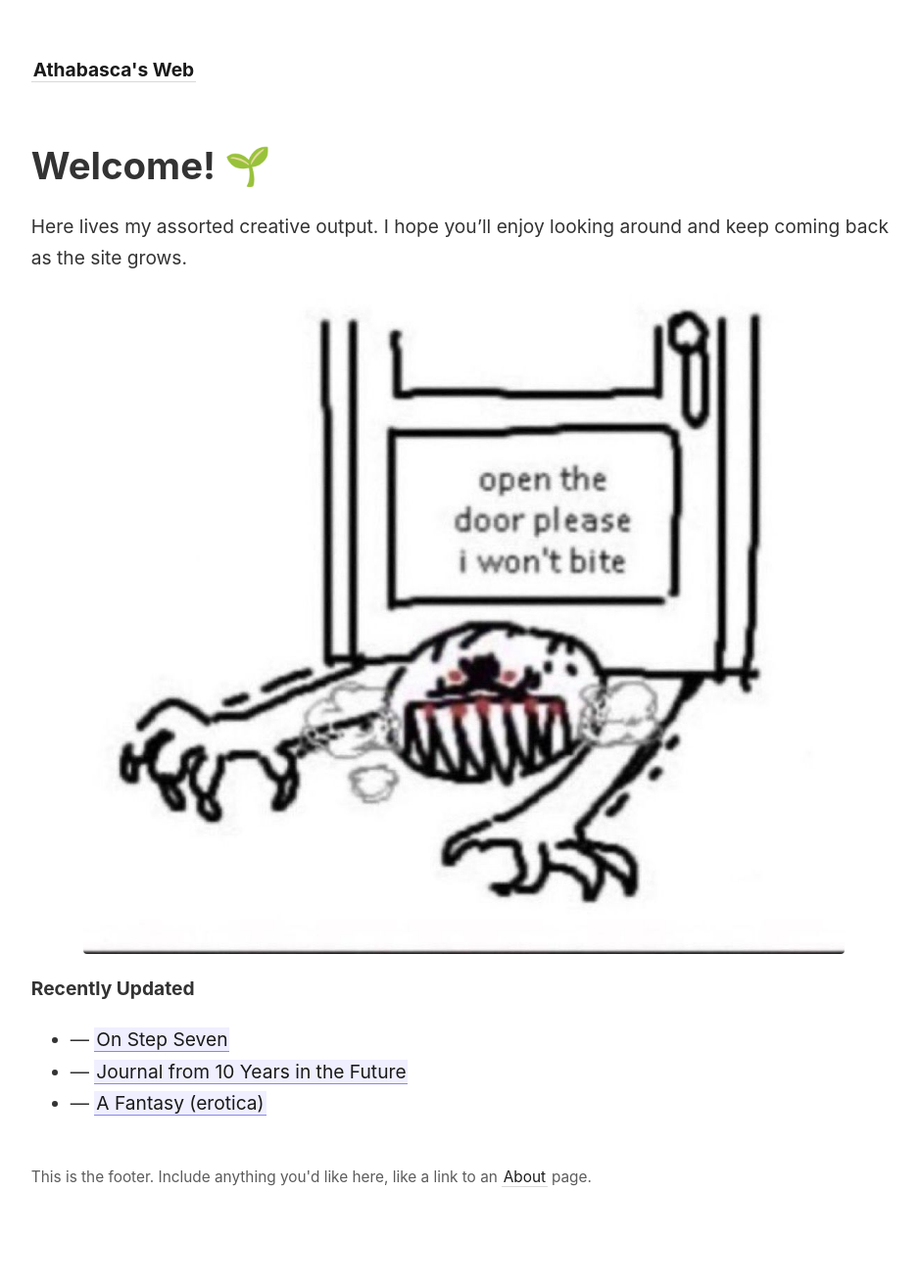
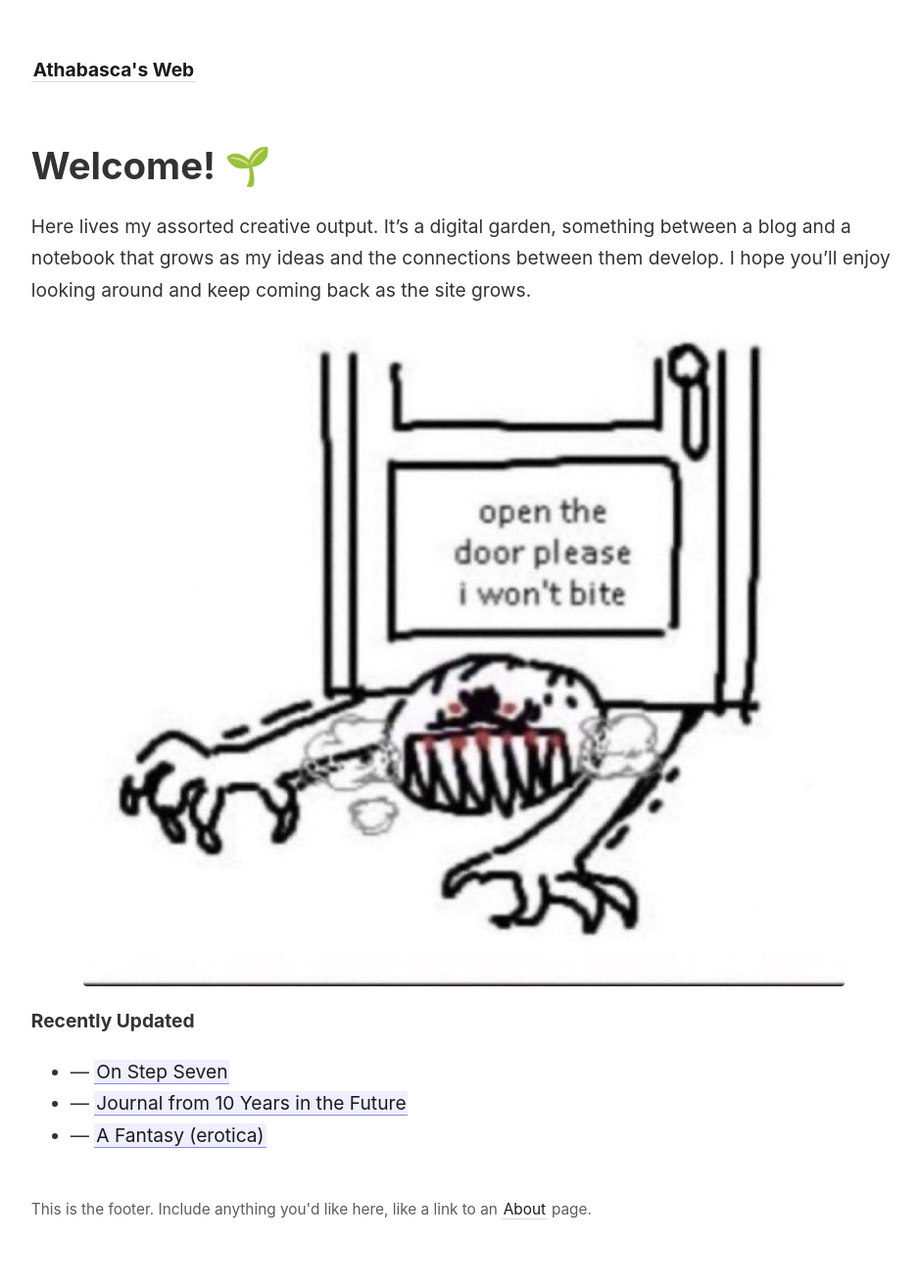
Before and after one commit to radboy-mccoy/digital-garden-take2, a Jekyll site: the page built from _pages/index.md, in a window 1280 px wide. Shown: the whole page at 98% size, without its empty margins (45-984 px from the left). Built offline with Jekyll 4.4.1, drawn with Linux system fonts in a browser that asks for light colours; before the commit the page ends 1282 px from its top, so only the background shows below that.

Commit message:
Add digital garden def to homepage

```diff
--- a/_pages/index.md
+++ b/_pages/index.md
@@ -7,7 +7,7 @@ permalink: /
 
 # Welcome! 🌱
 
-Here lives my assorted creative output. I hope you'll enjoy looking around and keep coming back as the site grows.
+Here lives my assorted creative output. It's a digital garden, something between a blog and a notebook that grows as my ideas and the connections between them develop. I hope you'll enjoy looking around and keep coming back as the site grows.
 
 <img src="{{ site.baseurl }}/assets/welcome.jpeg"/>
 
```
